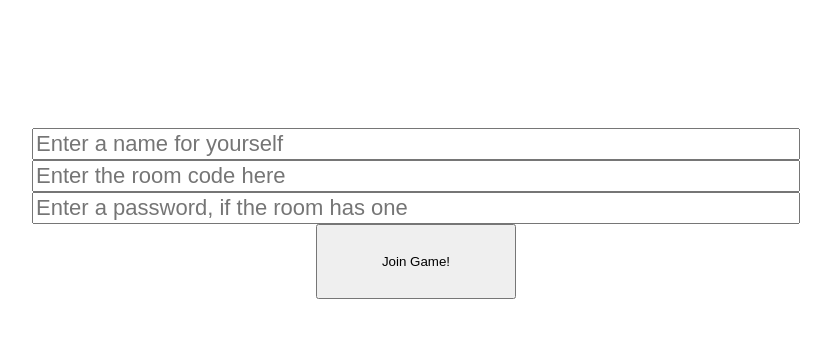
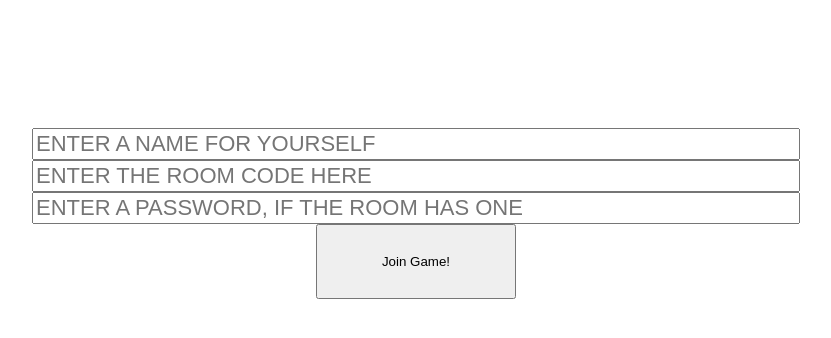
Before and after one commit to TrentWest7190/words-without-limits, a Nuxt app: page /joingame in a window 1280 px wide. Shown: the top 338 px of the page, without its empty margins (224-1055 px from the left). Built offline with nearby package versions, Linux system fonts and the light colour scheme; no server answers.

Commit message:
fixed wrong variable in joingame

```diff
--- a/pages/joingame.vue
+++ b/pages/joingame.vue
@@ -2,7 +2,7 @@
   <section class="container">
     <input v-model="playerName" placeholder="Enter a name for yourself">
     <input v-model="roomCode" placeholder="Enter the room code here">
-    <input v-model="password" placeholder="Enter a password, if the room has one">
+    <input v-model="password" placeholder="Enter a password, if the room has one" type="password">
     <button v-on:click="joinRoom">Join Game!</button>
   </section>
 </template>
@@ -28,7 +28,7 @@ export default {
         return
       }
 
-      const upperCode = this.joinCode.toUpperCase()
+      const upperCode = this.roomCode.toUpperCase()
       this.socket.emit('joinRoom', upperCode, this.playerName, this.password, (room) => {
         if (room === 0) {
           alert('Invalid room code!')
@@ -65,6 +65,7 @@ section {
 
 input {
   font-size: 22px;
+  text-transform: uppercase;
 }
 
 button {
```
